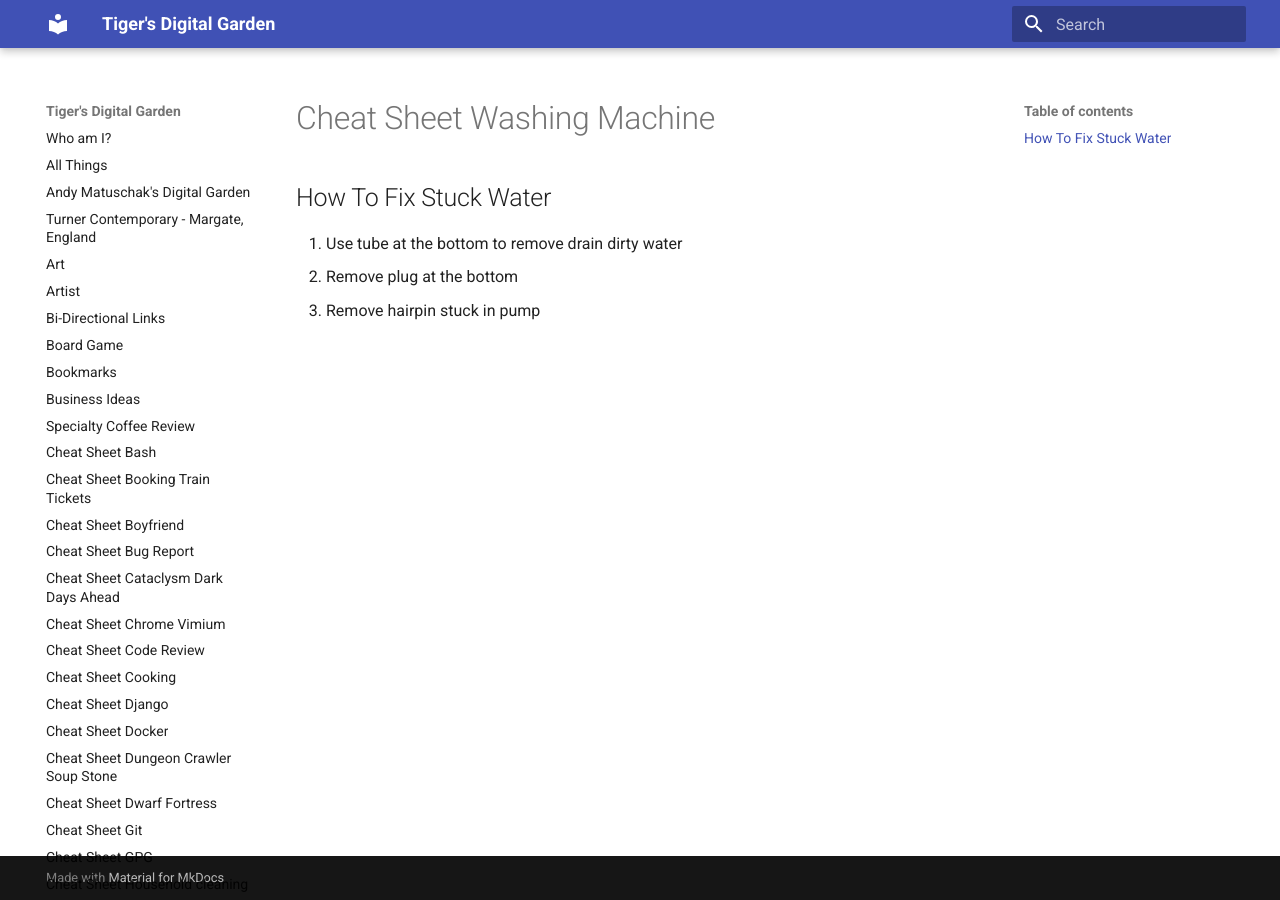
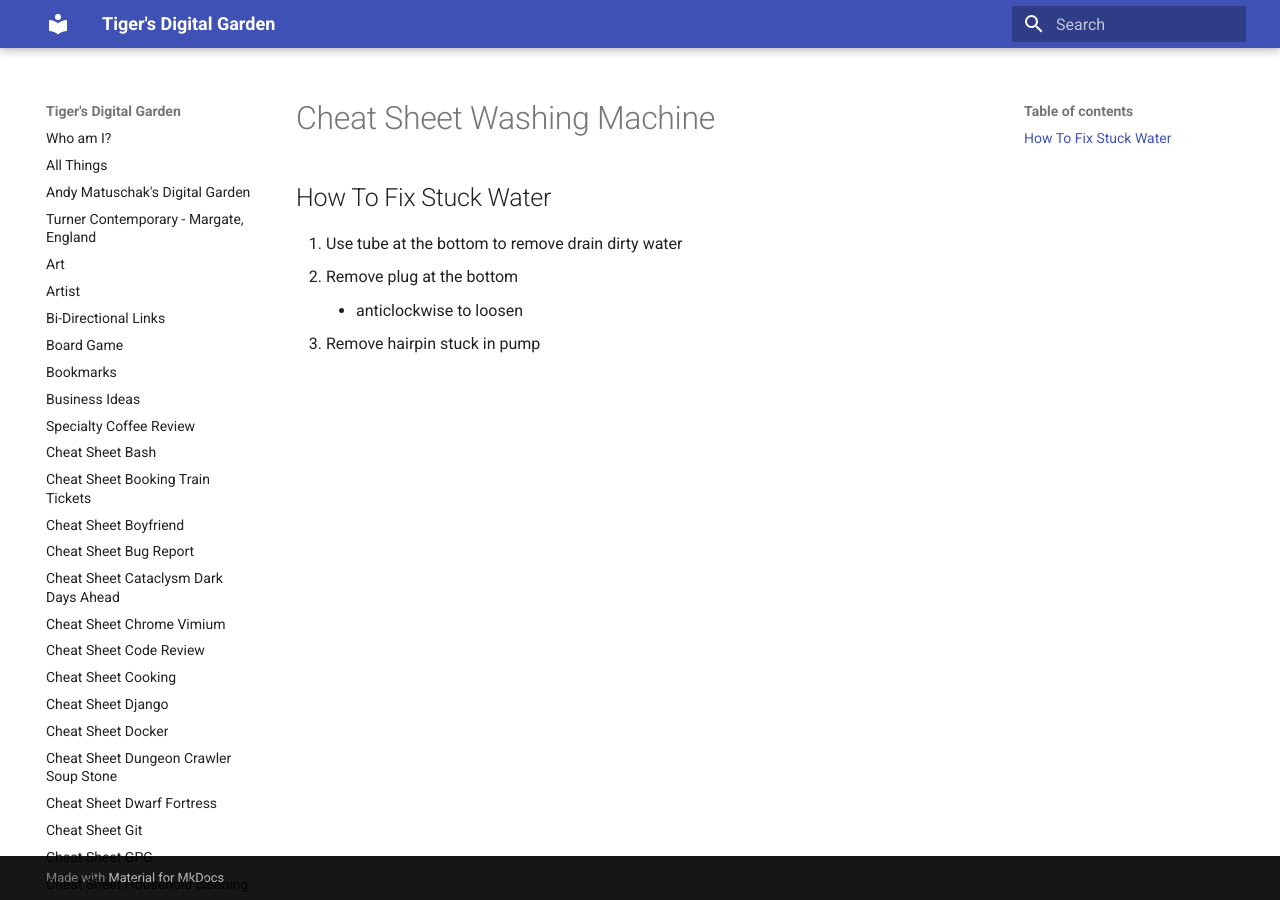
Before and after one commit to ynotstartups/notes, an MkDocs documentation site: the page built from notes/cheat-sheet-washing-machine.md, in a window 1280 px wide. Built offline with MkDocs 1.6.1 and Material for MkDocs 9.7.7, drawn with Linux system fonts in a browser that asks for light colours.

Commit message:
add how to loosen

```diff
--- a/notes/cheat-sheet-washing-machine.md
+++ b/notes/cheat-sheet-washing-machine.md
@@ -4,4 +4,5 @@
 
 1. Use tube at the bottom to remove drain dirty water
 1. Remove plug at the bottom
+   - anticlockwise to loosen
 1. Remove hairpin stuck in pump
```
